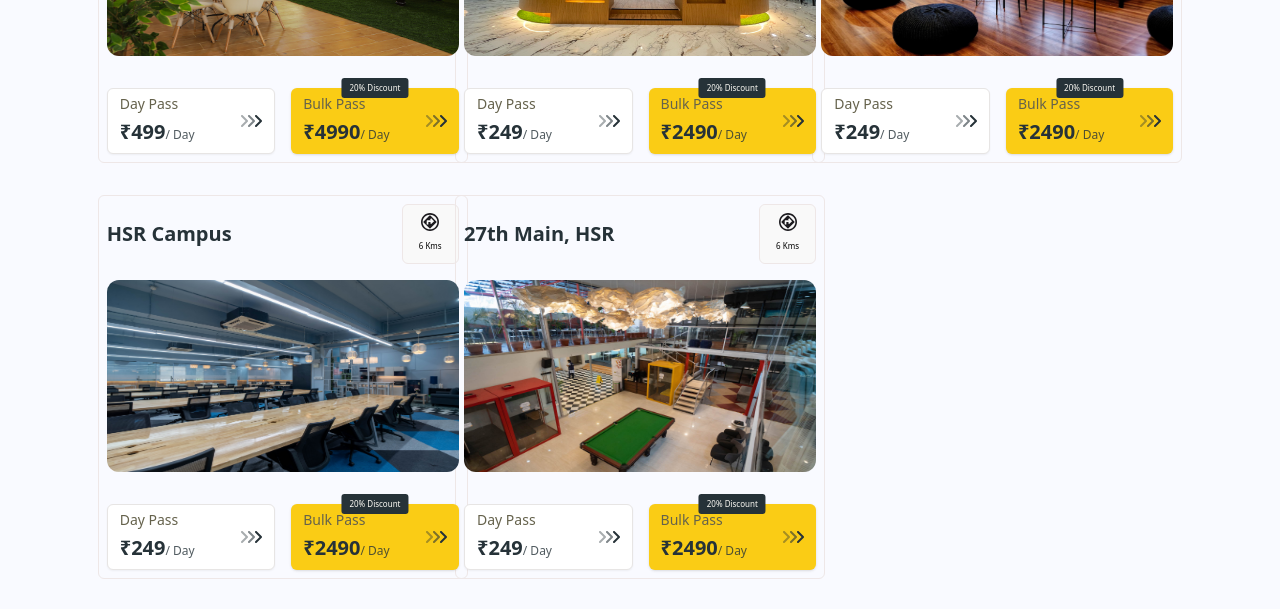
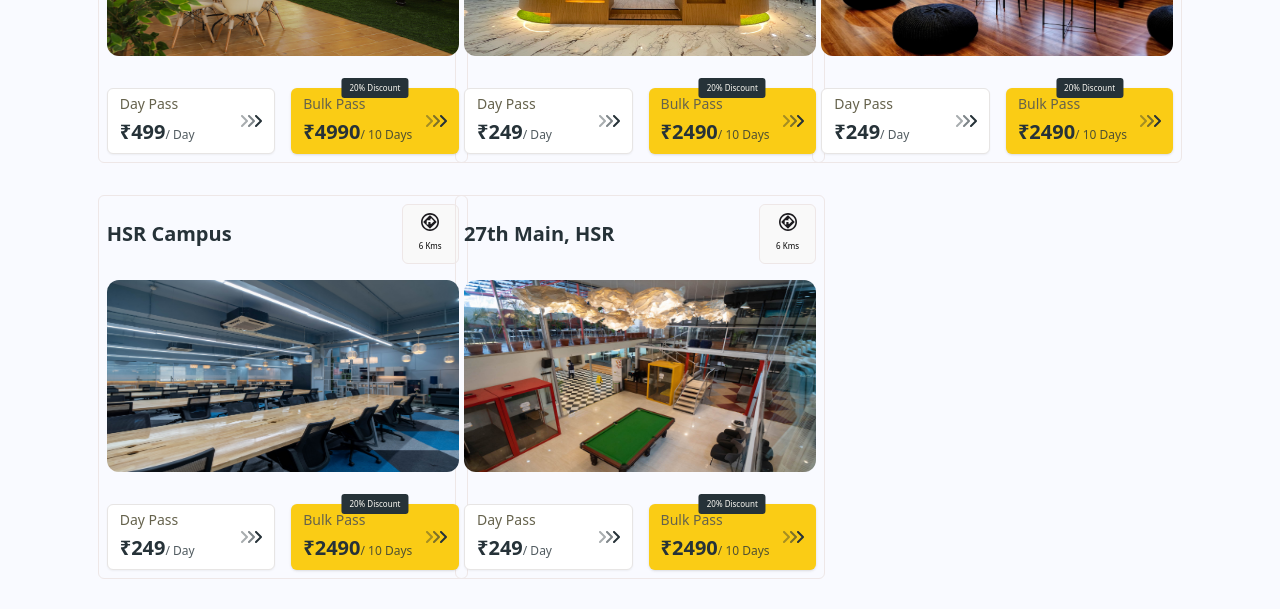
Before and after one commit to ttahm3d/bhive-machine-coding, a React (Vite) app: page / in a window 1280 px wide. Shown: the part 1240-1849 px from the top of the page. Built offline with nearby package versions, Linux system fonts and the light colour scheme.

Commit message:
feat - fixed logic

```diff
--- a/src/components/base/cards/bhive-space-card.tsx
+++ b/src/components/base/cards/bhive-space-card.tsx
@@ -14,6 +14,7 @@ export default function BhiveSpaceCard({ space }: { space: BhiveSpace }) {
     const discountOfferedForDays = discountDays[0];
     const discountPercentage =
       space.day_pass_discounts_percentage[discountOfferedForDays]?.value;
+
     return { discountOfferedForDays, discountPercentage };
   }, [space.day_pass_discounts_percentage]);
 
@@ -64,7 +65,7 @@ export default function BhiveSpaceCard({ space }: { space: BhiveSpace }) {
             <Typography variant="h4" className="text-[#263238]">
               &#8377;{bulkPrice.discountOfferedForDays * space.day_pass_price}
               <span className="text-xs font-medium text-[#263238]/80">
-                / Day
+                / {bulkPrice.discountOfferedForDays} Days
               </span>
             </Typography>
           </div>
--- a/src/pages/home/our-space-overview.tsx
+++ b/src/pages/home/our-space-overview.tsx
@@ -4,7 +4,6 @@ import { useBhiveSpaces } from "@/hooks";
 
 export default function OurSpaceOverview() {
   const { spaces } = useBhiveSpaces();
-  console.log(spaces);
   return (
     <section className="px-5 md:px-[120px] container">
       <Typography variant="h2" className="mt-12 text-[#263238]">
```
